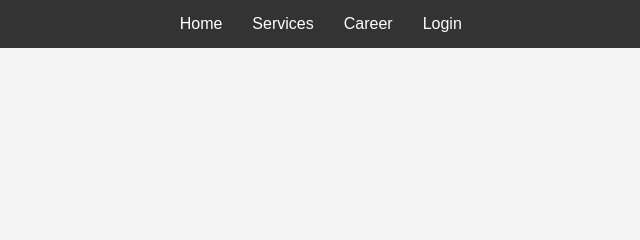
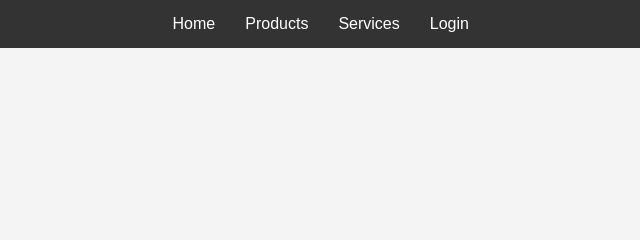
Before and after one commit to BotTechnologiesLtd/Bot-PaaS, a plain HTML site: page index.html in a window 1280 px wide. Shown: the top 240 px of the page, 238-878 px from the left. Drawn offline with Linux system fonts and the light colour scheme.

Commit message:
Update index.html

```diff
--- a/index.html
+++ b/index.html
@@ -156,8 +156,8 @@
       <div class="menu">
         <ul>
           <li><a href="#">Home</a></li>
+          <li><a href="#">Products</a></li>
           <li><a href="services.html">Services</a></li>
-          <li><a href="#">Career</a></li>
           <li><a href="#">Login</a></li>
         </ul>
       </div>
```
